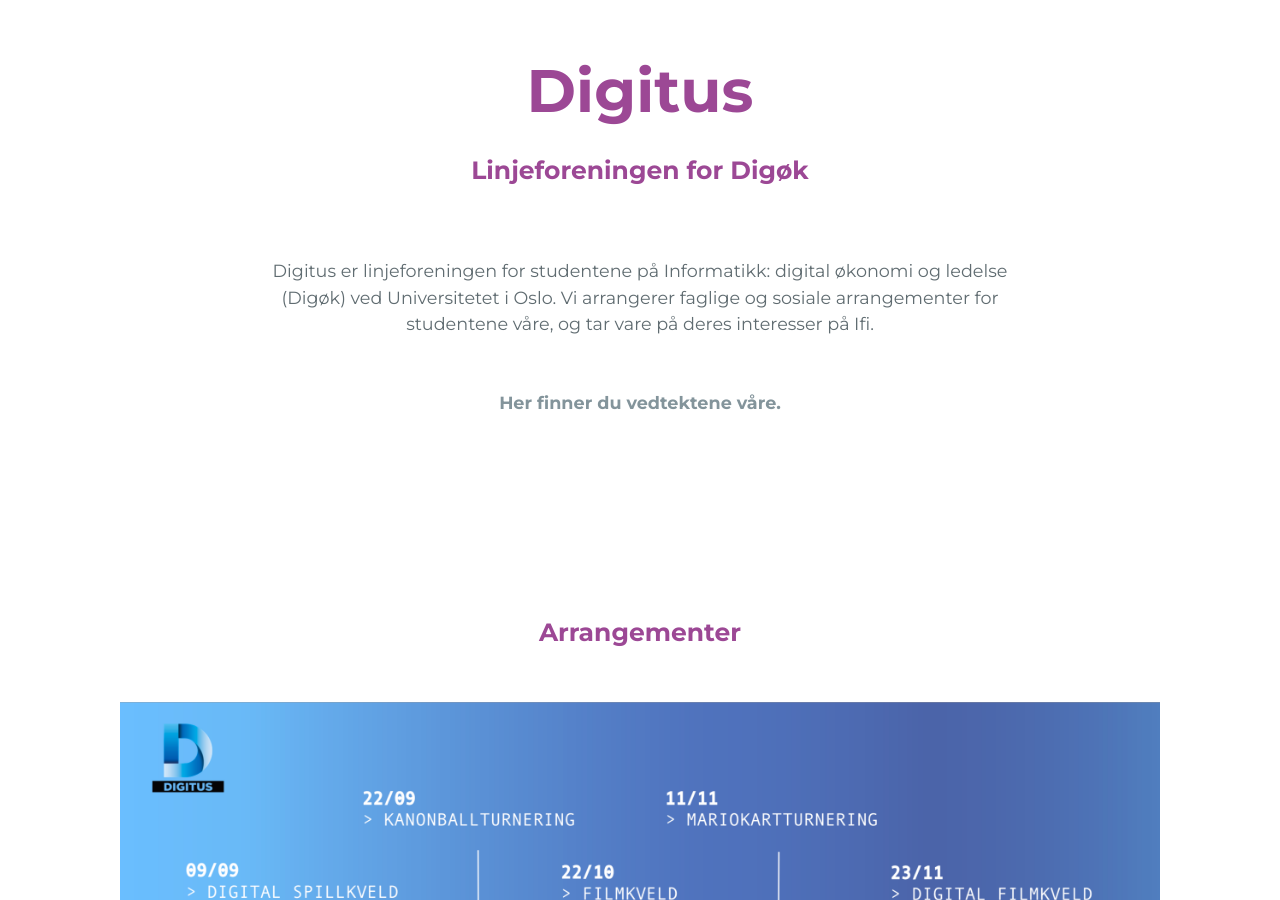
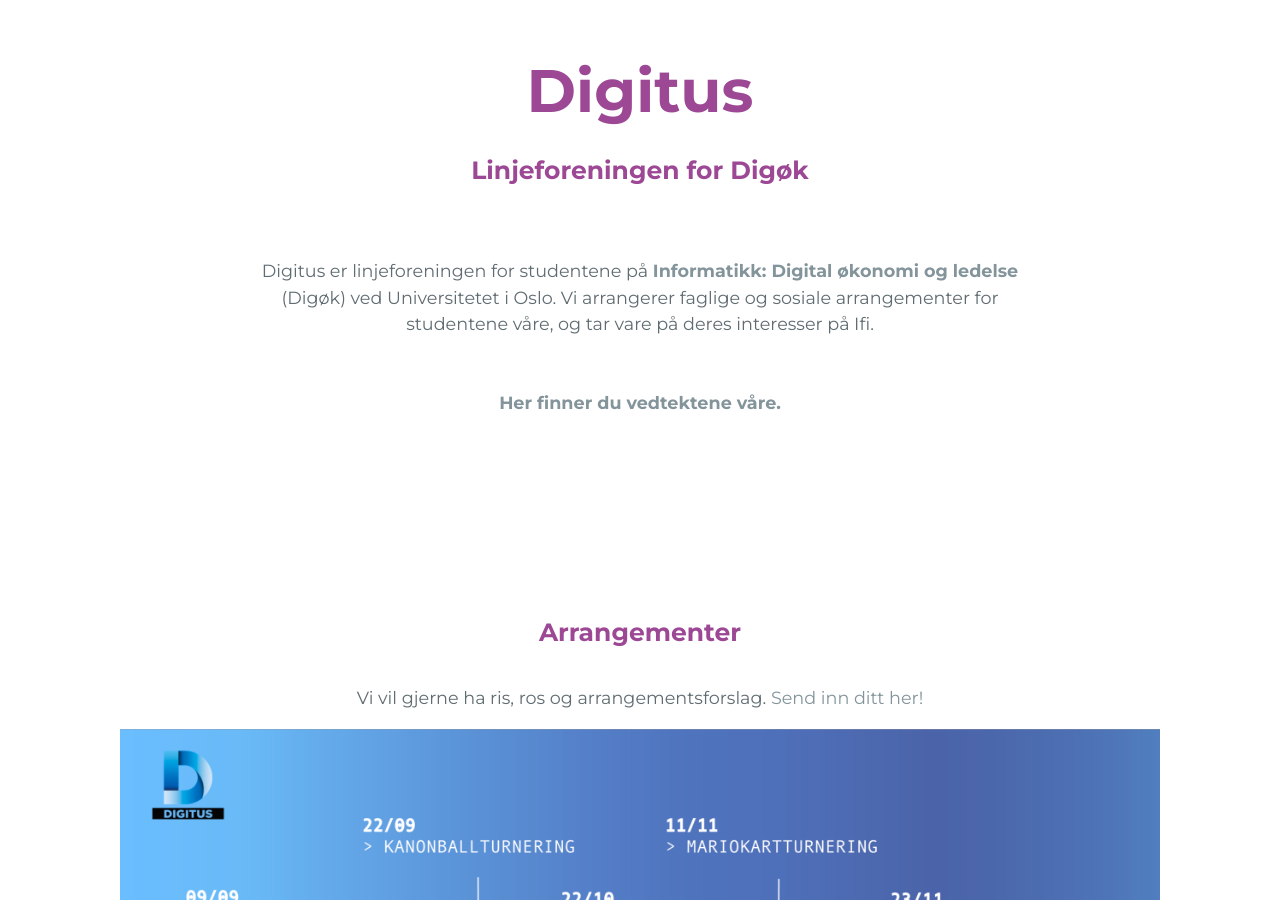
Before and after one commit to digitus-uio/digitus-uio.github.io, a Jekyll site: the page built from index.md, in a window 1280 px wide and 900 px high, scrolled down 521 px. Built offline with Jekyll 4.4.1, drawn with Linux system fonts in a browser that asks for light colours; some of the changed lines change nothing that is shown.

Commit message:
added and fixed some variables

```diff
--- a/_config.yml
+++ b/_config.yml
@@ -7,7 +7,7 @@
 contact_board: "styret@digitusuio.no"
 contact_leader: "leder@digitusuio.no"
 
-about: "Digitus er linjeforeningen for studentene på Informatikk: digital økonomi og ledelse (Digøk) ved Universitetet i Oslo. Vi arrangerer faglige og sosiale arrangementer for studentene våre, og tar vare på deres interesser på Ifi."
+about: "Digitus er linjeforeningen for studentene på <a href='https://www.uio.no/studier/program/informatikk-ledelse/'>Informatikk: Digital økonomi og ledelse</a> (Digøk) ved Universitetet i Oslo. Vi arrangerer faglige og sosiale arrangementer for studentene våre, og tar vare på deres interesser på Ifi."
 about_image: "assets/pictures/Felles trapp 1.jpeg"
 
 instagram_limit: 6
@@ -16,6 +16,7 @@
 partner_logo: "assets/img/bdo.jpg"
 partner_text: "Våren 2019 fikk vi BDO som samarbeidspartner. BDO er ledende innen revisjon, regnskap, rådgivning og advokattjenester i Norge. De har over 1500 ansatte i Norge og mer enn 70 kontorer over hele landet. Kundene deres er alt fra store, verdensomspennende selskaper til små og mellomstore bedrifter. BDO har kunder fra de fleste bransjer i både privat og offentlig sektor. Internasjonalt er BDO til stede i 164 land og teller i overkant av 77 000 ansatte."
 
+events_desc: "Vi vil gjerne ha ris, ros og arrangementsforslag. <a href='https://forms.gle/SUdA15MJCoLbkpNv8'>Send inn ditt her!</a>"
 events: "assets/pictures/tidslinjeh20.png"
 
 press: [
```
